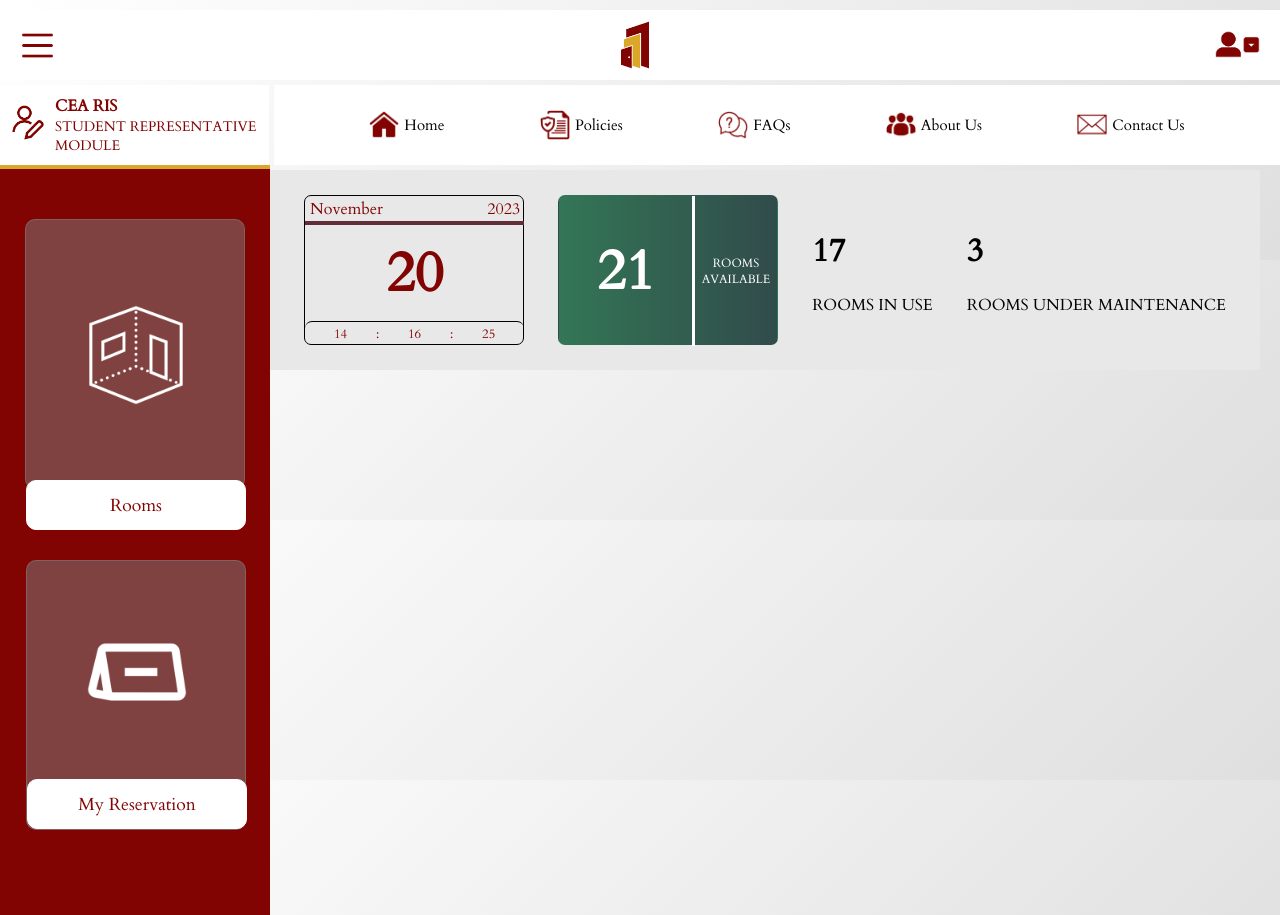
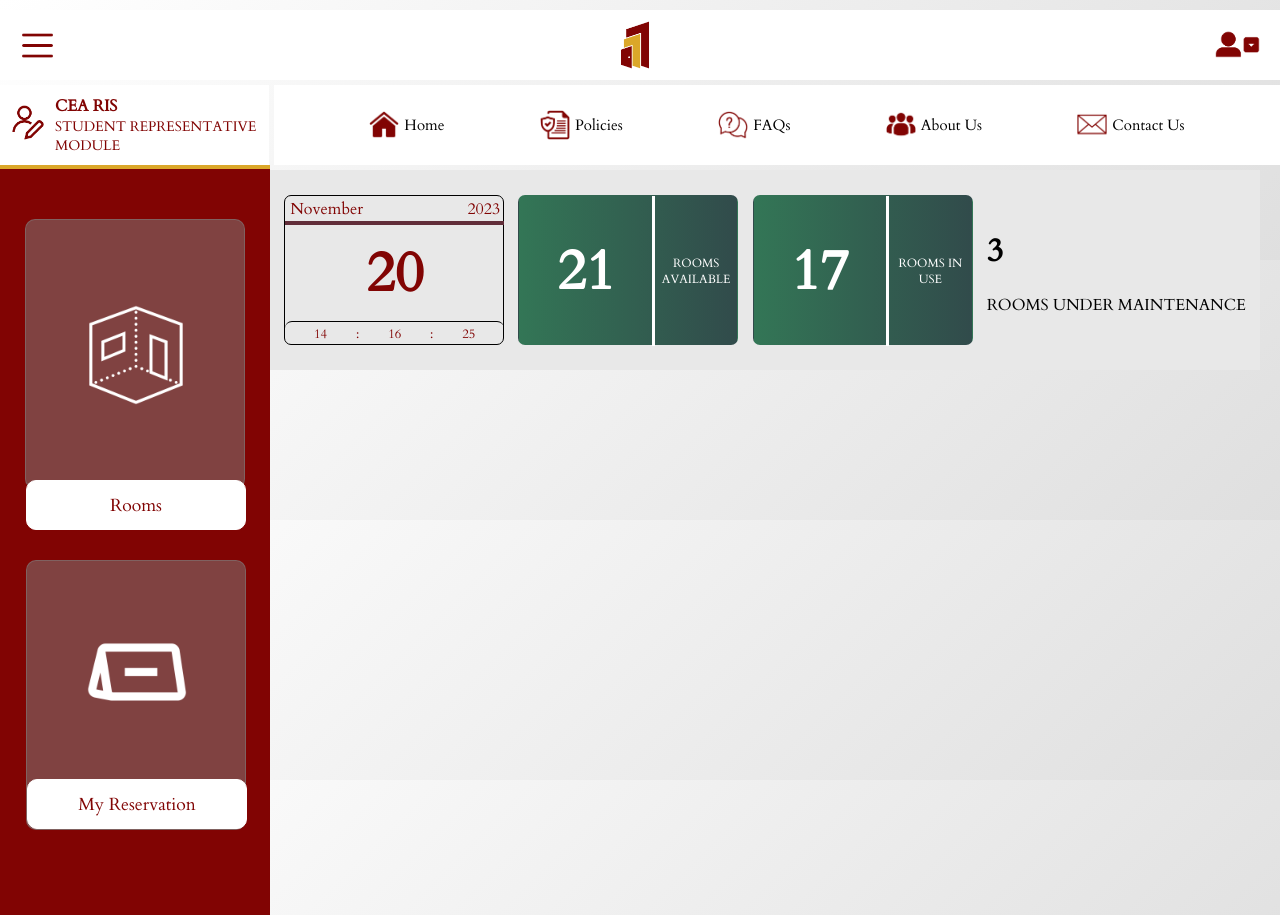
Before and after one commit to CMPE-40062-Azure-Python/CEA-ROOM-INFORMATION-SYSTEM, a Flask app: page /student-rep-home in a window 1280 px wide. Run offline with Flask 3, Linux system fonts and the light colour scheme.

Commit message:
Rooms in use

```diff
--- a/website/static/student-rep-home.css
+++ b/website/static/student-rep-home.css
@@ -322,3 +322,41 @@
     margin: 0;
     color: #ffffff;
   }
+
+  .Updates-Container > .room-inuse-container {
+    width: 220px;
+    height: 150px;
+    border: 1px solid transparent;
+    border-radius: 7px;
+    display: flex;
+    flex-direction: row;
+    background: linear-gradient(90deg, #337656, #314b4b);
+  }
+
+  .Updates-Container > .room-inuse-container > .no-of-inuse {
+    height: 150px;
+    width: 140px;
+    display: flex;
+    align-items: center;
+    justify-content: center;
+  }
+  .Updates-Container > .room-inuse-container > .no-of-inuse h1 {
+    font-size: 3.5rem;
+    margin: 0;
+    color: #ffffff;
+  }
+
+  .Updates-Container > .room-inuse-container > .inuse-text {
+    height: 150px;
+    width: 90px;
+    display: flex;
+    justify-content: center;
+    align-items: center;
+    border-left: 3.5px solid white;
+  }
+  .Updates-Container > .room-inuse-container > .inuse-text p {
+    font-size: 0.75rem;
+    text-align: center;
+    margin: 0;
+    color: #ffffff;
+  }
```
